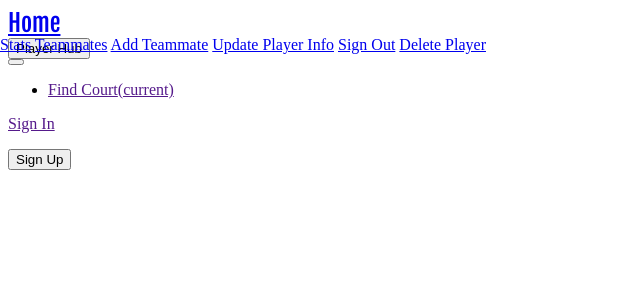
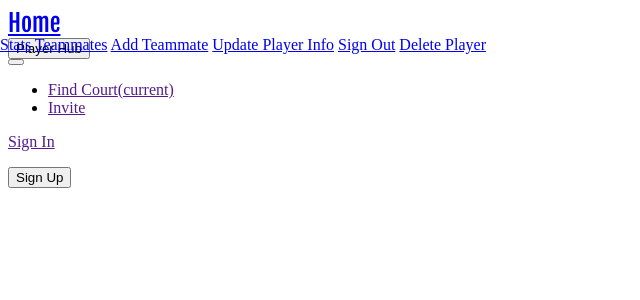
Before and after one commit to alannanoguchi/courts, a Flask app: template templates/partials/navbar.html in a window 1280 px wide. Shown: the top 300 px of the page, without its empty margins (0-640 px from the left). Run offline with Flask 2, Linux system fonts and the light colour scheme; the template is opened without the code that fills it, so the values that code supplies are empty.

Commit message:
Updated buttons on nav bar

```diff
--- a/templates/partials/navbar.html
+++ b/templates/partials/navbar.html
@@ -30,8 +30,11 @@
 </div>
 
       <ul class="navbar-nav mr-auto">
-        <li class="nav-item active">
+        <li class="nav-item">
           <a class="nav-link" href="">Find Court<span class="sr-only">(current)</span></a>
+        </li>
+        <li class="nav-item">
+          <a class="nav-link" href="">Invite<span class="sr-only"></span></a>
         </li>
       </ul>
       <form class="form-inline my-2 my-lg-0">
```
